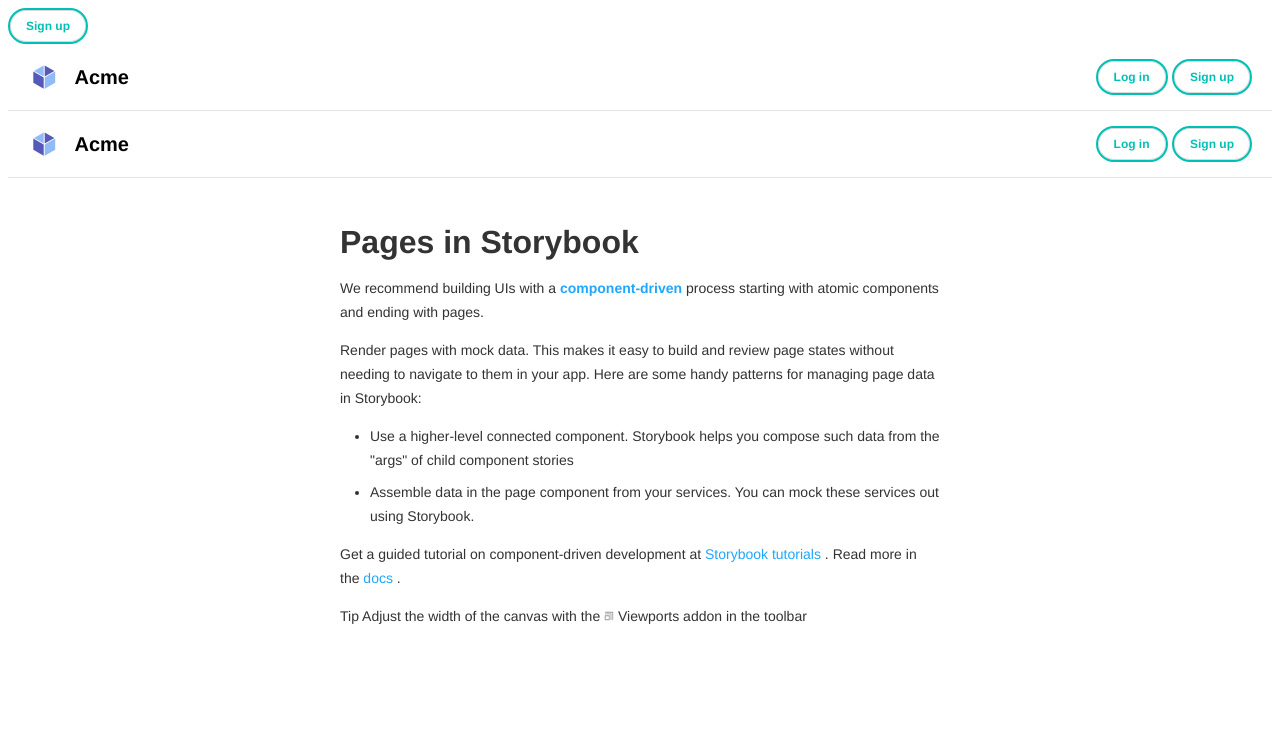
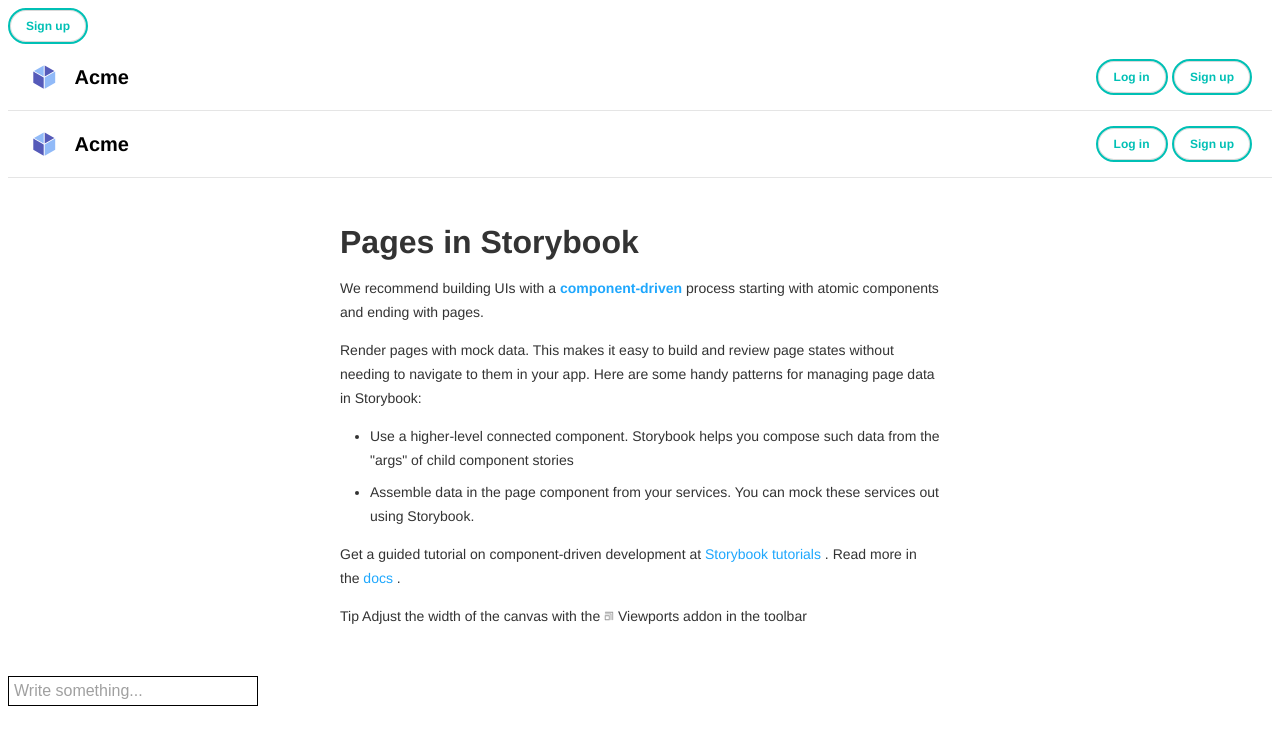
Before and after one commit to roberdelacasa/hy-components-library, a website built with Vite: page src/index.html in a window 1280 px wide. Built offline with nearby package versions, Linux system fonts and the light colour scheme.

Commit message:
feat(index): Add hy-input component

```diff
--- a/src/index.html
+++ b/src/index.html
@@ -14,5 +14,6 @@
     </hy-button>
     <hy-header> </hy-header>
     <hy-page></hy-page>
+    <hy-input></hy-input>
   </body>
 </html>
--- a/src/index.js
+++ b/src/index.js
@@ -1,3 +1,4 @@
 import './components/hy-button/';
 import './components/hy-header/';
 import './components/hy-page/';
+import './components/hy-input/';
```
